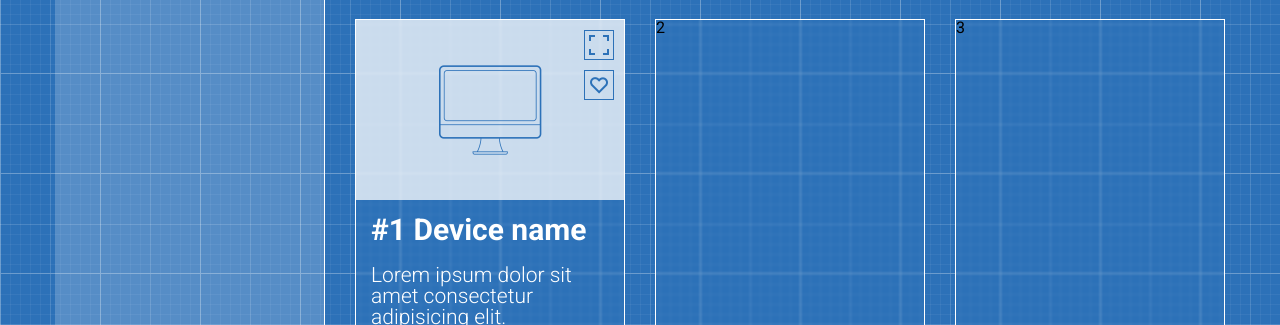
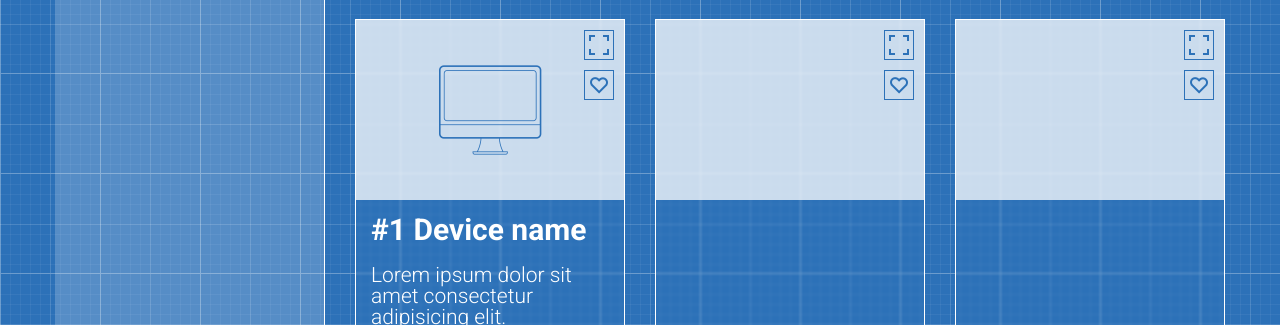
Before and after one commit to Taras-Prodan/Shop_Project, a plain HTML site: page index.html in a window 1280 px wide. Shown: the part 627-952 px from the top of the page. Drawn offline with Linux system fonts and the light colour scheme.

Commit message:
change pictures from background image to img in section, change buttons in section from display to posiyion

```diff
--- a/index.html
+++ b/index.html
@@ -84,14 +84,17 @@
             <div class="main-filter">Filter</div>
           </div>
           <div class="col-9">
-            <div class="title">Home page > Products > Laptops and Tables</div>
+            <div class="title breadcrumps">
+              Home page > Products > Laptops and Tables
+            </div>
             <div class="title-name">
               <span class="title-laptops">Laptops and Tables</span>
               <div class="title-menu">sort by name</div>
             </div>
             <div class="main-menu">
               <div class="section">
-                <div class="img-monitor">
+                <div class="img">
+                  <img class="img-monitor" src="Demo_Shop/icon-monitor.png" />
                   <div class="buttons-section">
                     <div class="zoom-button"></div>
                     <div class="heart-button"></div>
@@ -119,8 +122,24 @@
                   </div>
                 </div>
               </div>
-              <div class="section">2</div>
-              <div class="section">3</div>
+              <div class="section">
+                <div class="img">
+                  <img class="img-monitor" />
+                  <div class="buttons-section">
+                    <div class="zoom-button"></div>
+                    <div class="heart-button"></div>
+                  </div>
+                </div>
+              </div>
+              <div class="section">
+                <div class="img">
+                  <img class="img-monitor" />
+                  <div class="buttons-section">
+                    <div class="zoom-button"></div>
+                    <div class="heart-button"></div>
+                  </div>
+                </div>
+              </div>
               <div class="section">4</div>
               <div class="section">5</div>
               <div class="section">6</div>
--- a/style.css
+++ b/style.css
@@ -123,7 +123,7 @@ body {
   position: absolute;
   background-color: #2c71b8;
   left: -1px;
-  width: 286px;
+  width: 285px;
   height: 315px;
   padding: 30px 0;
 }
@@ -218,13 +218,19 @@ body {
   height: 680px;
   border: 1px solid white;
   backdrop-filter: blur(1px);
+  position: relative;
+}
+.img {
+  height: 180px;
+  background-color: rgba(255, 255, 255, 0.75);
+  display: flex;
+  justify-content: center;
+  align-items: center;
 }
 .img-monitor {
-  background-image: url(Demo_Shop/icon-monitor.png);
-  background-repeat: no-repeat;
-  background-position: center;
-  height: 180px;
-  background-color: rgba(255, 255, 255, 0.75);
+  display: flex;
+  justify-content: center;
+  align-items: center;
 }
 .section-info {
   padding: 15px 15px;
@@ -323,11 +329,11 @@ span {
   gap: 15px;
 }
 .buttons-section {
-  display: flex;
-  flex-direction: column;
-  align-items: flex-end;
-  padding: 10px;
-  gap: 10px;
+  position: absolute;
+  right: 0;
+  top: 0;
+  margin-right: 10px;
+  margin-top: 10px;
 }
 .heart-button {
   width: 30px;
@@ -350,6 +356,7 @@ span {
   background-position: center;
   border: 1px solid #2c71b8;
   cursor: pointer;
+  margin-bottom: 10px;
 }
 .zoom-button:hover {
   background-color: #2c71b8;
```
